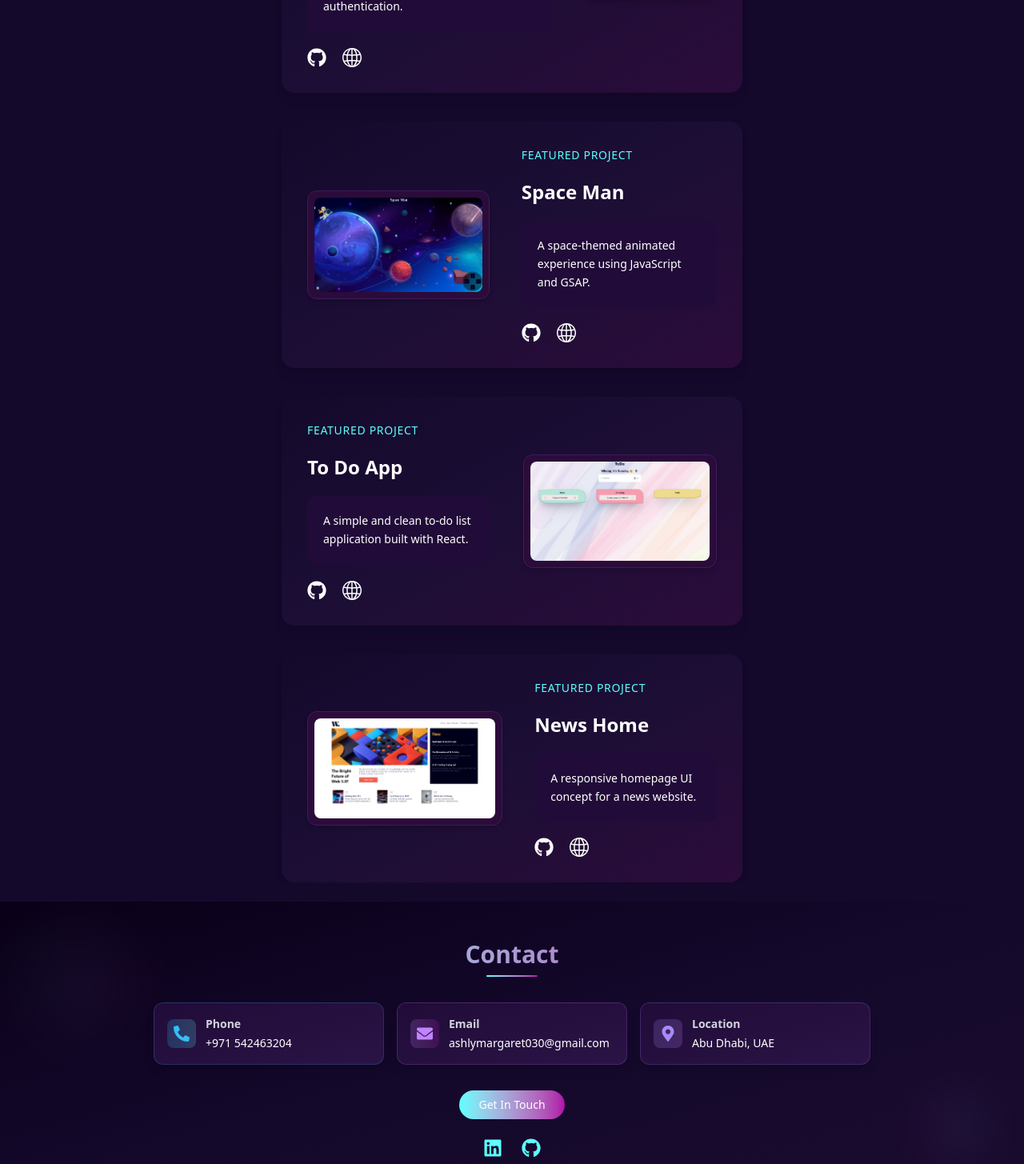
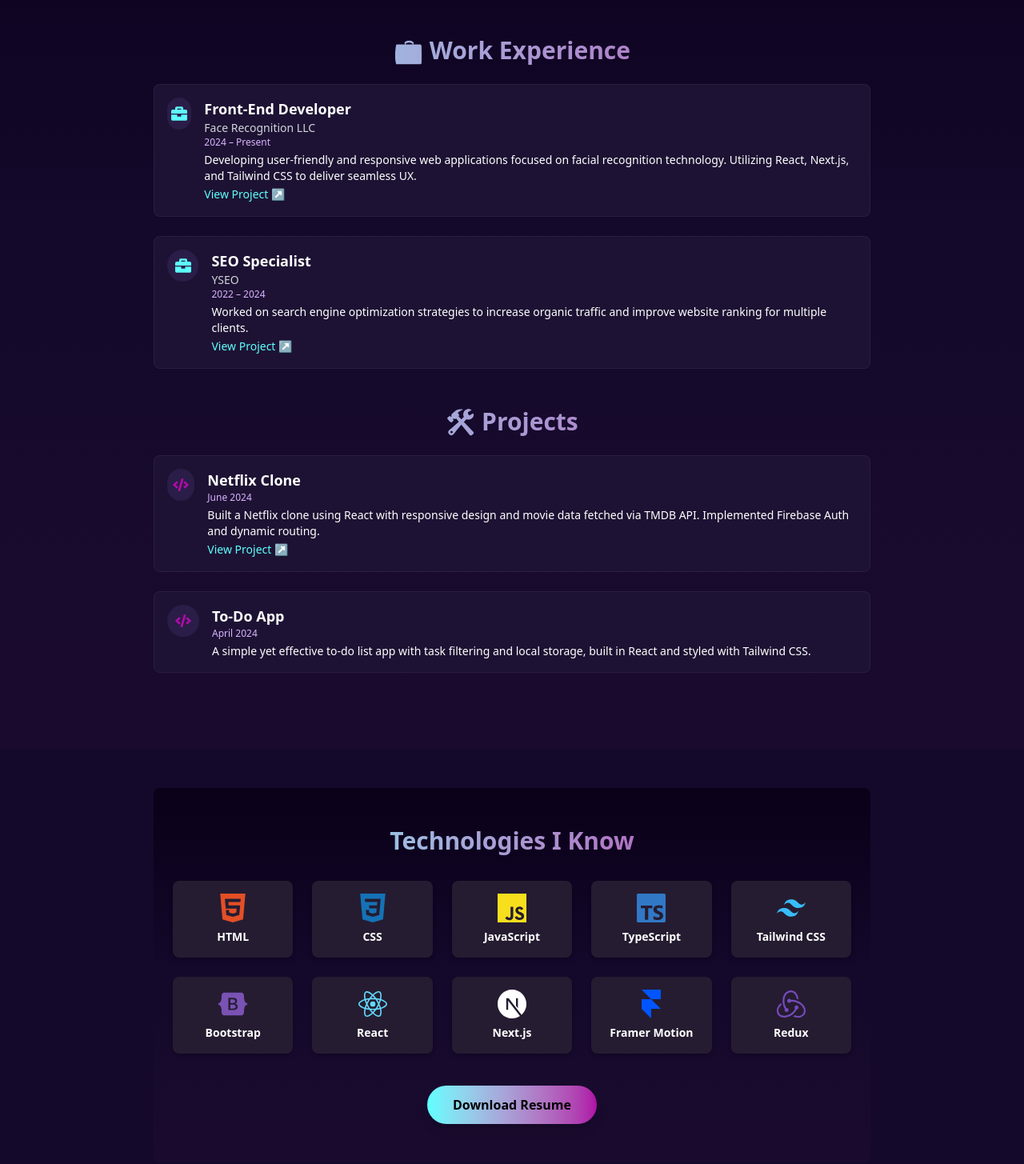
Before and after one commit to ashly-margaret/my_next_js_portfolio, a Next.js app: page / in a window 1280 px wide. Shown: the part 1835-3290 px from the top of the page at 80% size. Built offline with nearby package versions, Linux system fonts and the light colour scheme.

Commit message:
- code updated

```diff
--- /dev/null
+++ b/app/components/experience/Experience.js
@@ -0,0 +1,130 @@
+"use client";
+
+import React from "react";
+import { motion } from "framer-motion";
+import { FaBriefcase, FaGraduationCap, FaCode } from "react-icons/fa";
+
+// 🔹 Separated arrays
+const education = [
+  {
+    icon: <FaGraduationCap className="text-[#C084FC]" size={20} />,
+    title: "Master of Computer Application (MCA)",
+    company: "Mahatma Gandhi University, Kerala, India",
+    time: "2014 – 2017",
+    description:
+      "Completed a master's degree focused on advanced computing, software engineering, and application development using modern technologies.",
+  },
+];
+
+const work = [
+  {
+    icon: <FaBriefcase className="text-[#5DFFFF]" size={20} />,
+    title: "Front-End Developer",
+    company: "Face Recognition LLC",
+    time: "2024 – Present",
+    description:
+      "Developing user-friendly and responsive web applications focused on facial recognition technology. Utilizing React, Next.js, and Tailwind CSS to deliver seamless UX.",
+    link: "https://facerecognition.ae/",
+  },
+  {
+    icon: <FaBriefcase className="text-[#5DFFFF]" size={20} />,
+    title: "SEO Specialist",
+    company: "YSEO",
+    time: "2022 – 2024",
+    description:
+      "Worked on search engine optimization strategies to increase organic traffic and improve website ranking for multiple clients.",
+    link: "https://yseo.in/",
+  },
+];
+
+
+const projects = [
+  {
+    icon: <FaCode className="text-[#AE0CA7]" size={20} />,
+    title: "Netflix Clone",
+    time: "June 2024",
+    description:
+      "Built a Netflix clone using React with responsive design and movie data fetched via TMDB API. Implemented Firebase Auth and dynamic routing.",
+    link: "https://netflix-movie-site-clone.vercel.app/",
+  },
+  {
+    icon: <FaCode className="text-[#AE0CA7]" size={20} />,
+    title: "To-Do App",
+    time: "April 2024",
+    description:
+      "A simple yet effective to-do list app with task filtering and local storage, built in React and styled with Tailwind CSS.",
+  },
+];
+
+const Section = ({ title, data }) => (
+  <motion.div
+    initial={{ opacity: 0, y: 20 }}
+    whileInView={{ opacity: 1, y: 0 }}
+    transition={{ duration: 0.6 }}
+    viewport={{ once: true }}
+    className="mb-12"
+  >
+    <h3 className="text-2xl md:text-3xl font-bold bg-gradient-to-r from-[#5DFFFF] to-[#AE0CA7] bg-clip-text text-transparent mb-6 text-center">
+      {title}
+    </h3>
+
+    <div className="space-y-6 max-w-4xl mx-auto">
+      {data.map((item, index) => (
+        <motion.div
+          key={index}
+          className="flex items-start gap-4 p-4 rounded-lg bg-[#1d1233] border border-[#ffffff0d] hover:border-[#5DFFFF] transition-all duration-300"
+          initial={{ opacity: 0, y: 20 }}
+          whileInView={{ opacity: 1, y: 0 }}
+          transition={{ delay: index * 0.1 }}
+          viewport={{ once: true }}
+        >
+          <div className="w-10 h-10 flex items-center justify-center rounded-full bg-[#2a1d47]">
+            {item.icon}
+          </div>
+          <div>
+            <h4 className="text-lg font-semibold">{item.title}</h4>
+            {item.company && <p className="text-sm text-gray-300">{item.company}</p>}
+            <p className="text-xs text-purple-300 mb-1">{item.time}</p>
+            <p className="text-sm text-white">{item.description}</p>
+            {item.link && (
+              <a
+                href={item.link}
+                target="_blank"
+                rel="noopener noreferrer"
+                className="text-sm text-[#5DFFFF] hover:underline"
+              >
+                View Project ↗
+              </a>
+            )}
+          </div>
+        </motion.div>
+      ))}
+    </div>
+  </motion.div>
+);
+
+const Experience = () => {
+  return (
+    <div className="bg-gradient-to-b from-[#0a0118] via-[#14092B] to-[#1a0b2e] px-6 py-12 text-white">
+      <motion.div
+        initial={{ opacity: 0, y: 20 }}
+        whileInView={{ opacity: 1, y: 0 }}
+        transition={{ duration: 0.6 }}
+        viewport={{ once: true }}
+        className="text-center mb-10"
+      >
+        <h2 className="text-3xl md:text-4xl font-bold bg-gradient-to-r from-[#5DFFFF] to-[#AE0CA7] bg-clip-text text-transparent mb-2">
+          My Journey
+        </h2>
+        <div className="w-16 h-0.5 bg-gradient-to-r from-[#5DFFFF] to-[#AE0CA7] mx-auto rounded-full"></div>
+      </motion.div>
+
+      {/* Sections */}
+      <Section title="🎓 Education" data={education} />
+      <Section title="💼 Work Experience" data={work} />
+      <Section title="🛠️ Projects" data={projects} />
+    </div>
+  );
+};
+
+export default Experience;
--- /dev/null
+++ b/app/components/technology/Technologies.js
@@ -0,0 +1,100 @@
+"use client";
+
+import React from "react";
+import { motion } from "framer-motion";
+import {
+  SiHtml5,
+  SiCss3,
+  SiJavascript,
+  SiTypescript,
+  SiTailwindcss,
+  SiBootstrap,
+  SiReact,
+  SiNextdotjs,
+  SiFramer,
+  SiRedux,
+} from "react-icons/si";
+
+const techList = [
+  { name: "HTML", icon: <SiHtml5 className="text-[#E34F26]" /> },
+  { name: "CSS", icon: <SiCss3 className="text-[#1572B6]" /> },
+  { name: "JavaScript", icon: <SiJavascript className="text-[#F7DF1E]" /> },
+  { name: "TypeScript", icon: <SiTypescript className="text-[#3178C6]" /> },
+  { name: "Tailwind CSS", icon: <SiTailwindcss className="text-[#38BDF8]" /> },
+  { name: "Bootstrap", icon: <SiBootstrap className="text-[#7952B3]" /> },
+  { name: "React", icon: <SiReact className="text-[#61DAFB]" /> },
+  { name: "Next.js", icon: <SiNextdotjs className="text-white" /> },
+  { name: "Framer Motion", icon: <SiFramer className="text-[#0055FF]" /> },
+  { name: "Redux", icon: <SiRedux className="text-[#764ABC]" /> },
+];
+
+const Technologies = () => {
+  return (
+    <div className="bg-gradient-to-b from-[#0a0118] via-[#14092B] to-[#1a0b2e] py-12 px-6 text-white max-w-4xl mx-auto rounded-lg">
+      <motion.h3
+        initial={{ opacity: 0, y: 20 }}
+        whileInView={{ opacity: 1, y: 0 }}
+        transition={{ duration: 0.6 }}
+        viewport={{ once: true }}
+        className="text-3xl font-bold bg-gradient-to-r from-[#5DFFFF] to-[#AE0CA7] bg-clip-text text-transparent text-center mb-8"
+      >
+        Technologies I Know
+      </motion.h3>
+
+      <motion.ul
+        initial="hidden"
+        whileInView="visible"
+        viewport={{ once: true }}
+        className="grid grid-cols-2 sm:grid-cols-3 md:grid-cols-5 gap-6"
+        variants={{
+          visible: {
+            transition: {
+              staggerChildren: 0.1,
+            },
+          },
+          hidden: {},
+        }}
+      >
+        {techList.map(({ name, icon }, index) => (
+       <motion.li
+  key={index}
+  className="flex flex-col items-center justify-center gap-2 bg-[#251C31] rounded-lg py-4 cursor-default select-none shadow-md"
+  variants={{
+    hidden: { opacity: 0, y: 20 },
+    visible: { opacity: 1, y: 0 },
+  }}
+  whileHover={{
+    scale: 1.1,
+    color: "#5DFFFF",
+    boxShadow: "0 0 10px #5DFFFF",
+  }}
+  transition={{ type: "spring", stiffness: 300 }}
+>
+  <div className="text-4xl">{icon}</div>
+  <span className="font-semibold text-sm">{name}</span>
+</motion.li>
+
+
+
+        ))}
+      </motion.ul>
+
+      {/* Resume Download Button */}
+      <div className="mt-10 text-center">
+        <motion.a
+          href="/assets/resume.pdf" // Put your actual resume file path here
+          download="Ashly_Margaret_Resume.pdf"
+          target="_blank"
+          rel="noopener noreferrer"
+          whileHover={{ scale: 1.05, boxShadow: "0 0 15px #AE0CA7" }}
+          whileTap={{ scale: 0.95 }}
+          className="inline-block px-8 py-3 bg-gradient-to-r from-[#5DFFFF] to-[#AE0CA7] rounded-full font-semibold text-black cursor-pointer select-none shadow-lg transition-shadow duration-300"
+        >
+          Download Resume
+        </motion.a>
+      </div>
+    </div>
+  );
+};
+
+export default Technologies;
--- a/app/page.js
+++ b/app/page.js
@@ -4,6 +4,8 @@ import About from "./components/about/About";
 import Work from "./components/work/Work";
 import ContactSection from "./components/contact/Contact";
 import Nav from "./components/navBar/Nav";
+import Experience from "./components/experience/Experience";
+import Technologies from "./components/technology/Technologies";
 
 export default function Page() {
   return (
@@ -17,6 +19,12 @@ export default function Page() {
       <section id="about">
         <About />
       </section>
+        <section id="experience" className="pt-6 pb-6">
+       <Experience/>
+      </section>
+        <section id="technologies" className="pt-6 pb-6">
+       <Technologies/>
+      </section>
       <section id="work" className="pt-6 pb-6">
         <Work />
       </section>
```
